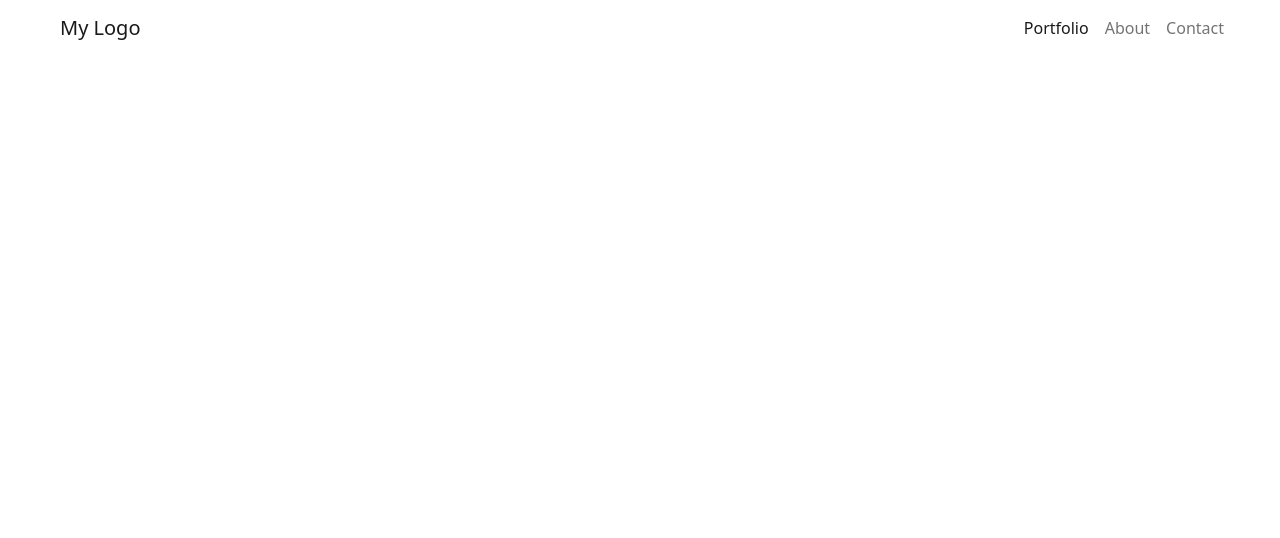
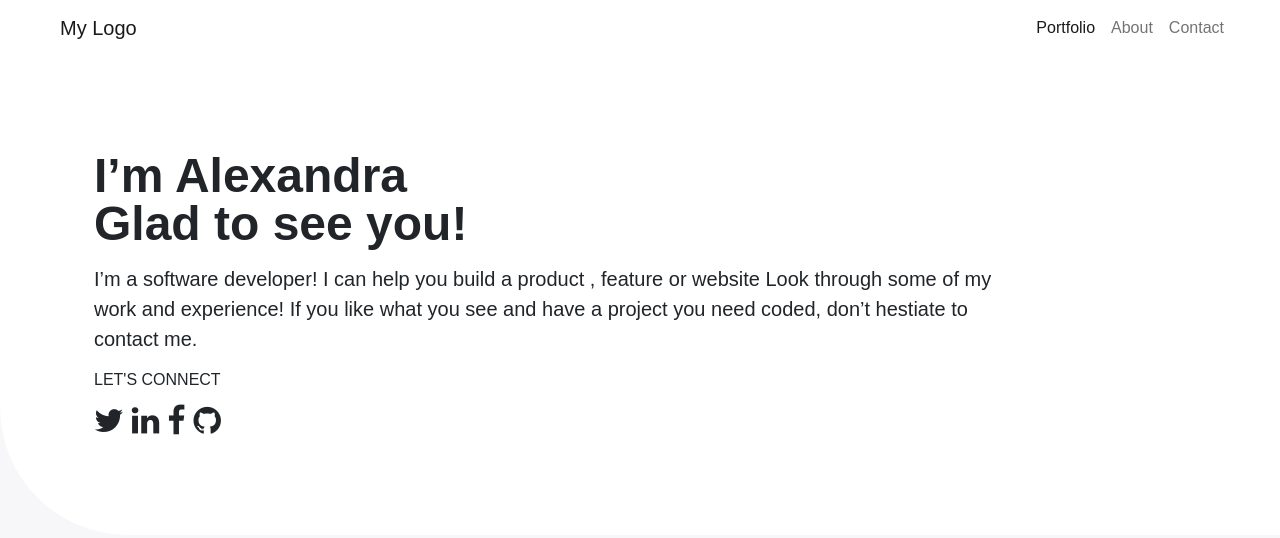
Before and after one commit to bhskr44/try-bootstrap, a plain HTML site: page index.html in a window 1280 px wide. Drawn offline with nearby package versions, Linux system fonts and the light colour scheme.

Commit message:
Update markup for hero section

```diff
--- a/index.html
+++ b/index.html
@@ -10,11 +10,16 @@
       href="https://cdn.jsdelivr.net/npm/bootstrap@5.2.2/dist/css/bootstrap.min.css"
       rel="stylesheet"
     />
+    <link
+      rel="stylesheet"
+      href="https://cdnjs.cloudflare.com/ajax/libs/font-awesome/4.7.0/css/font-awesome.min.css"
+    />
+    <link rel="stylesheet" href="css/main.css" />
   </head>
   <body>
     <main>
       <header>
-        <nav class="navbar navbar-expand-lg px-5">
+        <nav class="navbar navbar-expand-lg px-5 bg-white">
           <div class="container-fluid">
             <a class="navbar-brand" href="#">My Logo</a>
             <button
@@ -47,6 +52,44 @@
           </div>
         </nav>
       </header>
+      <!-- Hero page -->
+      <section class="background">
+        <div class="container col-xxl-8 px-4 py-5">
+          <div class="row align-items-center g-5 py-5">
+            <div class="col-lg-10">
+              <h1 class="display-5 fw-bold lh-1 mb-3">
+                I’m Alexandra <br />
+                Glad to see you!
+              </h1>
+              <p class="lead">
+                I’m a software developer! I can help you build a product ,
+                feature or website Look through some of my work and experience!
+                If you like what you see and have a project you need coded,
+                don’t hestiate to contact me.
+              </p>
+              <div
+                class="d-grid gap-2 d-md-flex justify-content-md-start flex-column"
+              >
+                <h6 class="text-uppercase">Let's connect</h6>
+                <ul class="list-group list-group-horizontal">
+                  <li class="list-group-item border-0 p-0 pe-2">
+                    <i class="fa fa-twitter fa-2x"></i>
+                  </li>
+                  <li class="list-group-item border-0 p-0 pe-2">
+                    <i class="fa fa-linkedin fa-2x"></i>
+                  </li>
+                  <li class="list-group-item border-0 p-0 pe-2">
+                    <i class="fa fa-facebook fa-2x"></i>
+                  </li>
+                  <li class="list-group-item border-0 p-0 pe-2">
+                    <i class="fa fa-github fa-2x"></i>
+                  </li>
+                </ul>
+              </div>
+            </div>
+          </div>
+        </div>
+      </section>
     </main>
 
     <!-- Using BootStrap JS via CDN -->
```
